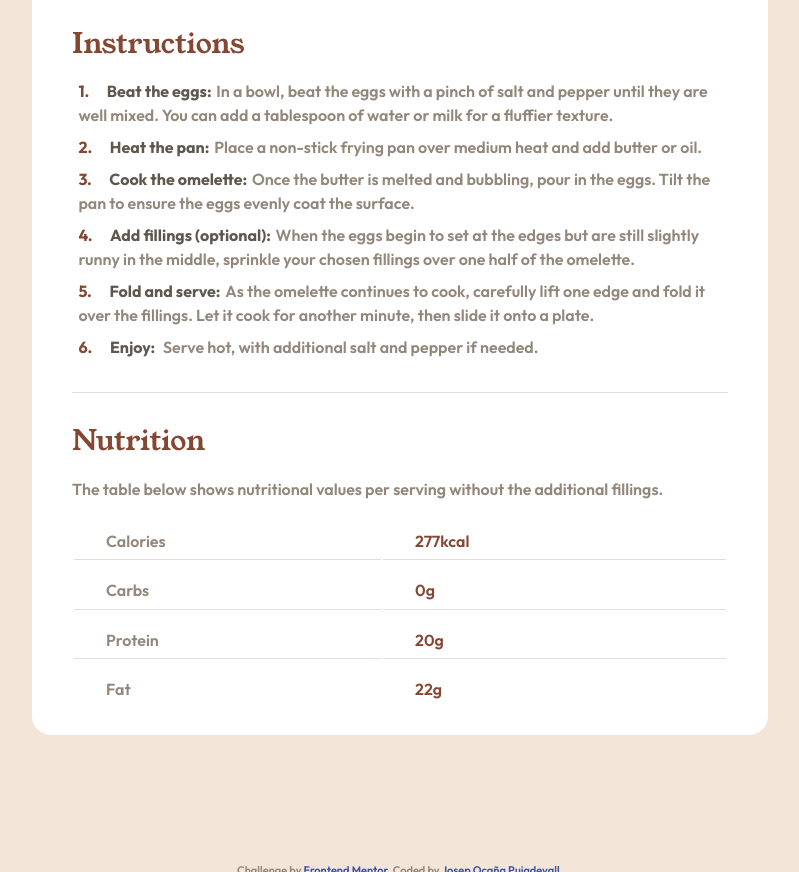
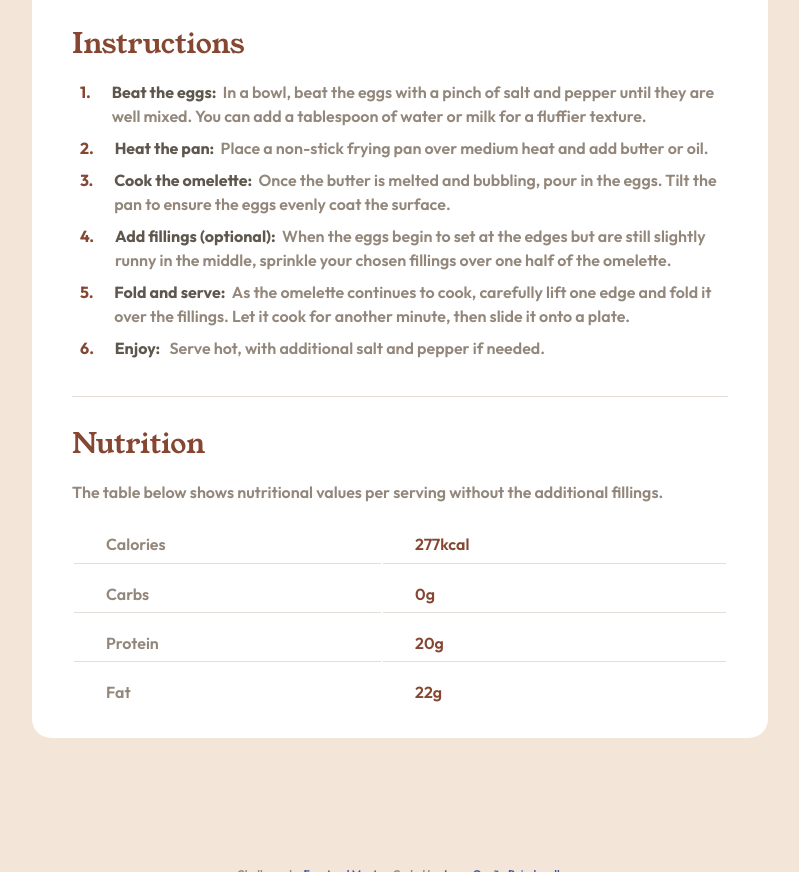
Before and after one commit to Josep-Ocana/frontendMentor-recipePage, a plain HTML site: page index.html in a window 1280 px wide. Shown: the part 1098-1970 px from the top of the page, without its empty margins (240-1039 px from the left). Drawn offline with Linux system fonts and the light colour scheme.

Commit message:
fixed ol(CSS),  add meta description (html)

```diff
--- a/assets/css/styles.css
+++ b/assets/css/styles.css
@@ -52,15 +52,17 @@ ul ::marker {
 }
 
 span,
+strong,
 ul ::marker {
 	font-weight: bold;
 }
 
-span {
+span,
+strong {
 	color: var(--wengebrown);
 }
 
-/* region Main		___________________________________ */
+/*  Main		___________________________________ */
 main {
 	margin: 7.7rem auto;
 	padding: 2.5rem 2.5rem 0 2.5rem;
@@ -129,26 +131,22 @@ ul {
 }
 
 ol {
-	list-style: none; /* Eliminar el estilo predeterminado de los números */
-	counter-reset: my-counter; /* Reiniciar el contador personalizado */
-	padding: 0.4rem;
-}
-
-ol li::before {
-	content: counter(my-counter) '.'; /* Utilizar el valor del contador personalizado */
-	counter-increment: my-counter; /* Incrementar el contador personalizado */
-	font-family: var(--font-Outfit);
-	font-weight: bold;
-	color: var(--nutmeg);
-	margin-right: 0.9rem;
+	list-style: none;
+	padding: 0.5rem;
 }
 
 .li-ol {
+	display: flex;
 	margin-bottom: 0.5rem;
 }
 
-.li-ol span {
-	margin-right: 0.3rem;
+.li-ol h4 {
+	color: var(--nutmeg);
+	margin-right: 1.3rem;
+}
+
+.li-ol strong {
+	margin-right: 0.4rem;
 }
 
 /*		Nutrition section		_______________________ */
--- a/index.html
+++ b/index.html
@@ -3,6 +3,19 @@
 	<head>
 		<meta charset="UTF-8" />
 		<meta name="viewport" content="width=device-width, initial-scale=1.0" />
+		<meta
+			name="description"
+			content="Recipe Page main Solution by @Pepekid for FrontendMentor.io"
+		/>
+		<meta
+			name="keywords"
+			content="Frontend Mentor, Recipe Page Main page, @Pepekid"
+		/>
+		<meta property="og:title" content="Recipe Page Main - Frontend Mentor" />
+		<meta
+			property="og:description"
+			content="Recipe Page Solution by Josep Ocaña @Pepekid for FrontendMentor.io"
+		/>
 		<link rel="stylesheet" href="assets/css/styles.css" />
 		<link
 			rel="icon"
@@ -57,33 +70,39 @@
 				<h2 class="title">Instructions</h2>
 				<ol>
 					<li class="li-ol">
-						<span>Beat the eggs:</span>In a bowl, beat the eggs with a
-						pinch of salt and pepper until they are well mixed. You can
-						add a tablespoon of water or milk for a fluffier texture.
+						<h4>1.</h4>
+						<p><strong>Beat the eggs:</strong>In a bowl, beat the eggs with a
+							pinch of salt and pepper until they are well mixed. You can
+							add a tablespoon of water or milk for a fluffier texture.</p>
 					</li>
 					<li class="li-ol">
-						<span>Heat the pan:</span>Place a non-stick frying pan over
-						medium heat and add butter or oil.
+						<h4>2.</h4>
+						<p><strong>Heat the pan:</strong>Place a non-stick frying pan over
+							medium heat and add butter or oil.</p>
 					</li>
 					<li class="li-ol">
-						<span>Cook the omelette:</span>Once the butter is melted and
-						bubbling, pour in the eggs. Tilt the pan to ensure the eggs
-						evenly coat the surface.
+						<h4>3.</h4>
+						<p><strong>Cook the omelette:</strong>Once the butter is melted and
+							bubbling, pour in the eggs. Tilt the pan to ensure the eggs
+							evenly coat the surface.</p>
 					</li>
 					<li class="li-ol">
-						<span>Add fillings (optional):</span>When the eggs begin to
-						set at the edges but are still slightly runny in the middle,
-						sprinkle your chosen fillings over one half of the omelette.
+						<h4>4.</h4>
+						<p><strong>Add fillings (optional):</strong>When the eggs begin to
+							set at the edges but are still slightly runny in the middle,
+							sprinkle your chosen fillings over one half of the omelette.</p>
 					</li>
 					<li class="li-ol">
-						<span>Fold and serve:</span>As the omelette continues to
-						cook, carefully lift one edge and fold it over the fillings.
-						Let it cook for another minute, then slide it onto a plate.
+						<h4>5.</h4>
+						<p><strong>Fold and serve:</strong>As the omelette continues to
+							cook, carefully lift one edge and fold it over the fillings.
+							Let it cook for another minute, then slide it onto a plate.</p>
 					</li>
 					<li class="li-ol">
-						<span>Enjoy: </span>Serve hot, with additional salt and
-						pepper if needed.
-					</li>
+						<h4>6.</h4>
+						<p><strong>Enjoy: </strong>Serve hot, with additional salt and
+							pepper if needed.
+						</li></p>
 				</ol>
 			</section>
 			<section id="nutrition">
```
